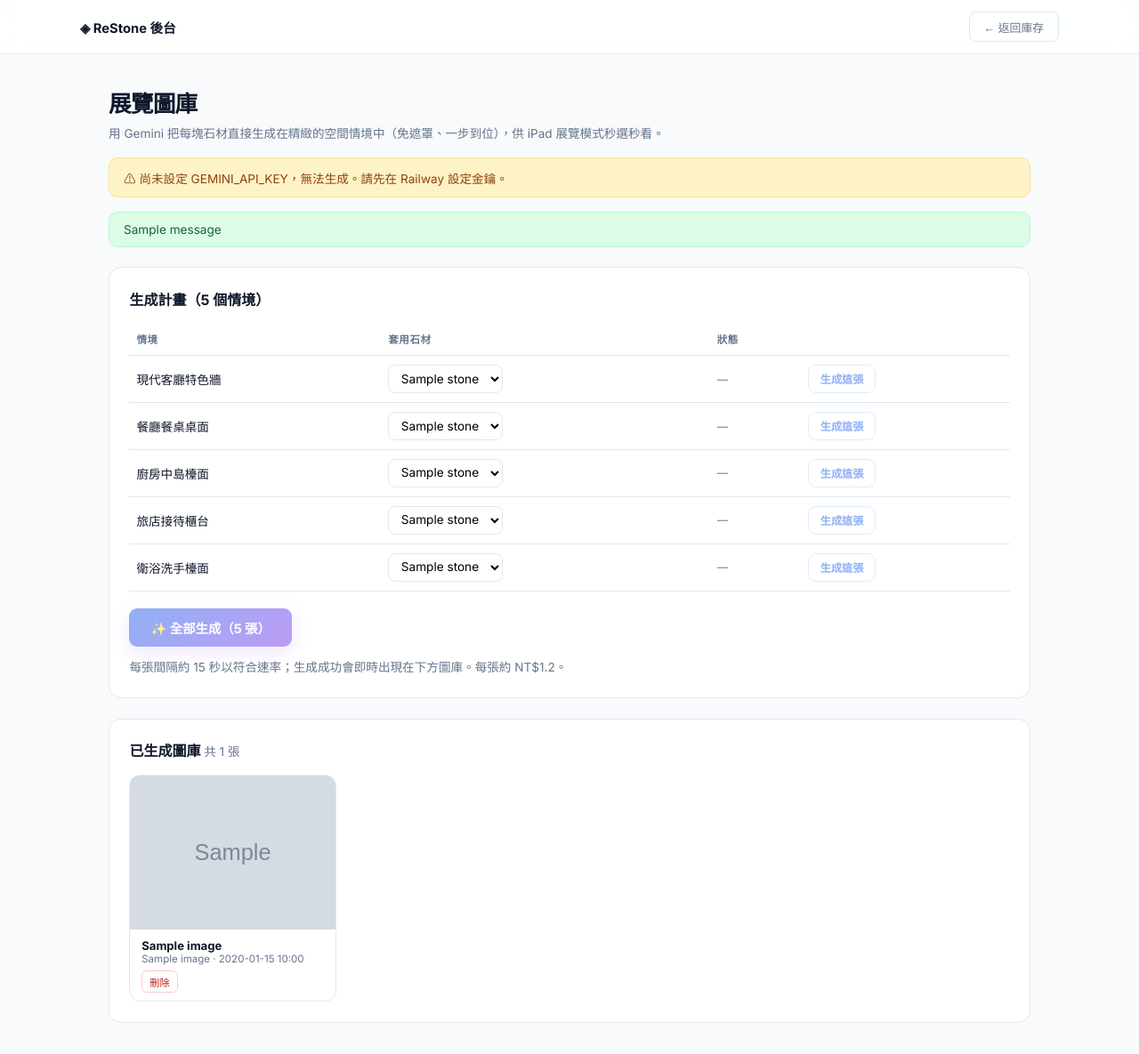
After one commit to clie945-tech/stone-database, a Flask app: page /admin/showcase in a window 1280 px wide. The commit adds this page. Shown: the whole page at 89% size. Run offline with Flask 3, Linux system fonts and the light colour scheme; the visitor is signed in with stand-in values (Sample User, id 1); tables that the repository leaves empty hold one stand-in row (values such as "Sample post"); grey boxes marked "Sample" are stand-in pictures; one stand-in notice (Sample message) is shown.

Commit message:
新增後台「展覽圖庫」：Gemini 批次生成石材 × 空間情境圖
- 5 個空間情境(客廳牆/餐桌/廚房中島/旅店櫃台/衛浴檯面)，用 Gemini
  把實際石材一步到位生成在精緻場景中(免遮罩)，供 iPad 展覽模式使用
- 新增 showcase_images 資料表、/admin/showcase 頁、批次生成 AJAX 端點
  (逐張、429 自動重試、間隔 15 秒)、單張刪除
- 後台庫存頁加入「🖼 展覽圖庫」入口

Co-Authored-By: Claude Opus 4.7 <noreply@anthropic.com>

```diff
--- a/app.py
+++ b/app.py
@@ -496,6 +496,63 @@ def synthesize_with_gemini(design_path, mask_path, stone_photo_path, max_side=12
         return None
 
 
+# 展覽圖庫：5 個空間情境（一步到位，直接把石材生成在場景中）
+SHOWCASE_SCENES = [
+    {'label': '現代客廳特色牆', 'prompt': 'a modern minimalist living room with a full-height feature wall behind the sofa'},
+    {'label': '餐廳餐桌桌面',   'prompt': 'an elegant dining room, close-up hero shot of the rectangular dining table top'},
+    {'label': '廚房中島檯面',   'prompt': 'a contemporary luxury kitchen, focus on the large kitchen island countertop'},
+    {'label': '旅店接待櫃台',   'prompt': 'a boutique hotel lobby, focus on the reception desk front cladding panel'},
+    {'label': '衛浴洗手檯面',   'prompt': 'a high-end hotel bathroom, focus on the vanity countertop and backsplash'},
+]
+
+
+def generate_showcase_scene(stone_photo_path, scene_prompt):
+    """展覽圖庫：把實際石材直接生成在指定空間情境中（單張）。回傳 PIL Image 或 None。"""
+    global _LAST_SYNTH_ERROR
+    _LAST_SYNTH_ERROR = ''
+    try:
+        from io import BytesIO
+        from PIL import Image
+        from google import genai
+        from google.genai import types
+
+        with open(stone_photo_path, 'rb') as f:
+            stone_bytes = f.read()
+        mime = 'image/png' if stone_photo_path.lower().endswith('.png') else 'image/jpeg'
+        prompt = (
+            f'Create a photorealistic interior design photograph: {scene_prompt}. '
+            'The main surface is finished with the EXACT natural stone material shown in the reference image — '
+            'faithfully match its real base colour, veining and pattern. '
+            'High-end architectural interior photography, soft natural daylight, elegant modern styling, '
+            'realistic reflections and shadows, shallow depth of field. No text, no watermark, no people.'
+        )
+        client = genai.Client(api_key=GEMINI_API_KEY)
+        resp = client.models.generate_content(
+            model=GEMINI_IMAGE_MODEL,
+            contents=[prompt, types.Part.from_bytes(data=stone_bytes, mime_type=mime)],
+            config=types.GenerateContentConfig(response_modalities=['TEXT', 'IMAGE']),
+        )
+        parts = getattr(resp, 'parts', None)
+        if not parts:
+            parts = []
+            for cand in (getattr(resp, 'candidates', None) or []):
+                parts += (getattr(getattr(cand, 'content', None), 'parts', None) or [])
+        text_chunks = []
+        for part in (parts or []):
+            inline = getattr(part, 'inline_data', None)
+            if inline and getattr(inline, 'data', None):
+                return Image.open(BytesIO(inline.data)).convert('RGB')
+            if getattr(part, 'text', None):
+                text_chunks.append(part.text)
+        _LAST_SYNTH_ERROR = 'Gemini 未回傳影像。' + (
+            ('模型回應：' + ' '.join(text_chunks)[:160]) if text_chunks else '（無內容）')
+        return None
+    except Exception as e:
+        _LAST_SYNTH_ERROR = f'Gemini {type(e).__name__}: {str(e)[:200]}'
+        print(f'[展覽圖庫生成錯誤] {_LAST_SYNTH_ERROR}')
+        return None
+
+
 def resolve_ai_prompt(stone, custom_prompt=''):
     """決定 inpainting 要用的 prompt（方案 A：讓 AI 實際「看」石材照片）。
     優先序：使用者自訂 > 已快取的 ai_prompt > LLaVA 視覺描述(看真實照片，並快取) > 通用後備。"""
@@ -588,6 +645,15 @@ def init_db():
             stone_name TEXT,
             image_file TEXT,
             prompt TEXT,
+            created_at TIMESTAMP DEFAULT CURRENT_TIMESTAMP
+        );
+
+        CREATE TABLE IF NOT EXISTS showcase_images (
+            id INTEGER PRIMARY KEY AUTOINCREMENT,
+            stone_id INTEGER,
+            stone_name TEXT,
+            scene_label TEXT,
+            image_file TEXT,
             created_at TIMESTAMP DEFAULT CURRENT_TIMESTAMP
         );
     ''')
@@ -1884,6 +1950,79 @@ def admin_reanalyze_prompts():
     return redirect(url_for('admin_dashboard'))
 
 
+@app.route('/admin/showcase')
+@admin_required
+def admin_showcase():
+    """展覽圖庫：用 Gemini 把石材生成在空間情境中，供 iPad 展覽模式使用。"""
+    conn = get_db()
+    stones = conn.execute(
+        "SELECT id, stone_name, stone_type, photo FROM stones WHERE photo IS NOT NULL AND photo != '' ORDER BY id"
+    ).fetchall()
+    images = conn.execute('SELECT * FROM showcase_images ORDER BY created_at DESC, id DESC').fetchall()
+    conn.close()
+    # 預設 5 個情境，各自循環指派一塊石材
+    plan = []
+    for i, scene in enumerate(SHOWCASE_SCENES):
+        plan.append({'scene_index': i, 'label': scene['label'],
+                     'stone_id': stones[i % len(stones)]['id'] if stones else None})
+    return render_template('admin_showcase.html', stones=stones, images=images,
+                           scenes=SHOWCASE_SCENES, plan=plan,
+                           gemini_enabled=bool(GEMINI_API_KEY))
+
+
+@app.route('/admin/api/generate-showcase', methods=['POST'])
+@admin_required
+def admin_generate_showcase():
+    from flask import jsonify
+    if not GEMINI_API_KEY:
+        return jsonify({'error': '未設定 GEMINI_API_KEY，無法生成'}), 400
+    scene_index = request.form.get('scene_index', type=int)
+    stone_id = request.form.get('stone_id', type=int)
+    if scene_index is None or not (0 <= scene_index < len(SHOWCASE_SCENES)) or not stone_id:
+        return jsonify({'error': '參數錯誤'}), 400
+    conn = get_db()
+    stone = conn.execute('SELECT * FROM stones WHERE id = ?', (stone_id,)).fetchone()
+    conn.close()
+    if not stone or not stone['photo']:
+        return jsonify({'error': '石材無照片'}), 400
+    photo = os.path.join(app.config['UPLOAD_FOLDER'], stone['photo'])
+    if not os.path.exists(photo):
+        return jsonify({'error': '找不到石材照片檔案'}), 400
+
+    scene = SHOWCASE_SCENES[scene_index]
+    img = generate_showcase_scene(photo, scene['prompt'])
+    if img is None:
+        reason = _LAST_SYNTH_ERROR or '未回傳影像'
+        throttled = ('429' in reason) or ('RESOURCE_EXHAUSTED' in reason) or ('throttl' in reason.lower())
+        return jsonify({'error': reason, 'throttled': throttled, 'retry_after': 15}), (429 if throttled else 500)
+
+    os.makedirs(app.config['UPLOAD_FOLDER'], exist_ok=True)
+    fn = f'showcase_{secrets.token_hex(8)}.jpg'
+    img.save(os.path.join(app.config['UPLOAD_FOLDER'], fn), 'JPEG', quality=92)
+    name = (stone['stone_name'] if 'stone_name' in stone.keys() and stone['stone_name'] else stone['stone_type'])
+    conn = get_db()
+    conn.execute('INSERT INTO showcase_images (stone_id, stone_name, scene_label, image_file) VALUES (?, ?, ?, ?)',
+                 (stone_id, name, scene['label'], fn))
+    conn.commit()
+    conn.close()
+    return jsonify({'success': True, 'image_url': url_for('static', filename=f'uploads/{fn}'),
+                    'scene_label': scene['label'], 'stone_name': name})
+
+
+@app.route('/admin/showcase/<int:id>/delete', methods=['POST'])
+@admin_required
+def delete_showcase(id):
+    conn = get_db()
+    row = conn.execute('SELECT image_file FROM showcase_images WHERE id = ?', (id,)).fetchone()
+    if row:
+        delete_photo(row['image_file'])
+        conn.execute('DELETE FROM showcase_images WHERE id = ?', (id,))
+        conn.commit()
+        flash('已刪除一張展覽圖', 'success')
+    conn.close()
+    return redirect(url_for('admin_showcase'))
+
+
 @app.route('/api/apply-stone', methods=['POST'])
 def api_apply_stone():
     """接收設計圖 + 遮罩 + stone_id，呼叫 Replicate AI 合成新圖（僅限會員）"""
--- a/templates/admin.html
+++ b/templates/admin.html
@@ -155,6 +155,7 @@
         <button type="submit" class="btn btn-secondary" title="為現有照片建立 AI 索引">🔄 重新索引照片</button>
       </form>
       <button type="button" id="btn-reanalyze" class="btn btn-secondary" title="用視覺 AI 逐張重寫所有石材的 Prompt">✨ 重新分析 Prompt</button>
+      <a href="/admin/showcase" class="btn btn-secondary" title="用 Gemini 生成展覽用情境圖">🖼 展覽圖庫</a>
       <a href="/admin/export/stones" class="btn btn-secondary">↓ 匯出 Excel</a>
       <a href="/admin/add" class="btn btn-primary">＋ 新增石材</a>
     </div>
--- /dev/null
+++ b/templates/admin_showcase.html
@@ -0,0 +1,195 @@
+<!DOCTYPE html>
+<html lang="zh-TW">
+<head>
+  <meta charset="UTF-8" />
+  <meta name="viewport" content="width=device-width, initial-scale=1.0" />
+  <title>展覽圖庫 — ReStone 後台</title>
+  <link rel="icon" type="image/svg+xml" href="/static/favicon.svg">
+  <link href="https://fonts.googleapis.com/css2?family=Inter:wght@400;500;600;700;800&display=swap" rel="stylesheet">
+  <style>
+    *,*::before,*::after{box-sizing:border-box;margin:0;padding:0}
+    :root{--blue:#2563EB;--blue-light:#EFF6FF;--blue-mid:#BFDBFE;--purple:#7C3AED;
+      --text:#0F172A;--text-muted:#64748B;--text-light:#94A3B8;--border:#E2E8F0;--bg:#F8FAFC;--white:#fff}
+    body{font-family:'Inter','Noto Sans TC',sans-serif;background:var(--bg);color:var(--text);min-height:100vh}
+    header{background:rgba(255,255,255,.85);backdrop-filter:blur(12px);border-bottom:1px solid var(--border);padding:0 2rem;position:sticky;top:0;z-index:100}
+    .header-inner{max-width:1100px;margin:0 auto;display:flex;align-items:center;justify-content:space-between;height:60px}
+    .logo{font-size:.92rem;font-weight:700;color:var(--text);text-decoration:none}
+    .btn-link{font-size:.8rem;color:var(--text-muted);text-decoration:none;padding:.4rem 1rem;border-radius:8px;border:1px solid var(--border);font-weight:500}
+    .btn-link:hover{color:var(--blue);border-color:var(--blue-mid);background:var(--blue-light)}
+    .container{max-width:1100px;margin:2.2rem auto;padding:0 2rem}
+    .page-title{font-size:1.6rem;font-weight:800;letter-spacing:-.03em}
+    .page-sub{font-size:.85rem;color:var(--text-muted);margin-top:.4rem;line-height:1.6}
+    .warn{background:#FEF3C7;color:#92400E;border:1px solid #FDE68A;border-radius:10px;padding:.7rem 1rem;font-size:.85rem;margin:1rem 0}
+    .flash{background:#DCFCE7;color:#166534;border:1px solid #BBF7D0;border-radius:10px;padding:.7rem 1rem;font-size:.85rem;margin:1rem 0}
+    .card{background:var(--white);border:1px solid var(--border);border-radius:14px;padding:1.4rem;margin-top:1.4rem}
+    .card h2{font-size:1rem;font-weight:700;margin-bottom:1rem}
+    table{width:100%;border-collapse:collapse}
+    th,td{text-align:left;padding:.6rem .5rem;font-size:.85rem;border-bottom:1px solid var(--border)}
+    th{font-size:.72rem;color:var(--text-muted);font-weight:600;text-transform:uppercase;letter-spacing:.05em}
+    select{font-family:inherit;font-size:.85rem;padding:.4rem .6rem;border:1px solid var(--border);border-radius:8px;background:#fff}
+    .row-status{font-size:.76rem;color:var(--text-muted)}
+    .btn{font-family:inherit;font-weight:700;cursor:pointer;border-radius:9px;border:none;transition:all .15s}
+    .btn-sm{font-size:.76rem;padding:.4rem .8rem;background:var(--white);color:var(--blue);border:1px solid var(--blue-mid)}
+    .btn-sm:hover:not(:disabled){background:var(--blue-light)}
+    .btn-primary{font-size:.9rem;padding:.7rem 1.5rem;color:#fff;background:linear-gradient(135deg,var(--blue),var(--purple));box-shadow:0 6px 20px rgba(124,58,237,.25)}
+    .btn:disabled{opacity:.5;cursor:not-allowed}
+    .actions{margin-top:1.2rem;display:flex;gap:1rem;align-items:center;flex-wrap:wrap}
+    #status{font-size:.82rem;font-weight:600}
+    .grid{display:grid;grid-template-columns:repeat(auto-fill,minmax(220px,1fr));gap:1.2rem;margin-top:1rem}
+    .shot{background:var(--white);border:1px solid var(--border);border-radius:12px;overflow:hidden}
+    .shot .img{aspect-ratio:4/3;background:var(--bg);overflow:hidden;display:block}
+    .shot .img img{width:100%;height:100%;object-fit:cover;display:block}
+    .shot .meta{padding:.6rem .8rem}
+    .shot .scene{font-size:.82rem;font-weight:700}
+    .shot .stone{font-size:.72rem;color:var(--text-muted)}
+    .shot .del{margin-top:.4rem;font-size:.7rem;color:#b91c1c;background:none;border:1px solid #FECACA;border-radius:6px;padding:.2rem .5rem;cursor:pointer}
+    .empty{color:var(--text-muted);font-size:.85rem;padding:1.5rem 0}
+  </style>
+</head>
+<body>
+<header>
+  <div class="header-inner">
+    <a href="/admin" class="logo">◈ ReStone 後台</a>
+    <a href="/admin" class="btn-link">← 返回庫存</a>
+  </div>
+</header>
+
+<div class="container">
+  <div class="page-title">展覽圖庫</div>
+  <div class="page-sub">用 Gemini 把每塊石材直接生成在精緻的空間情境中（免遮罩、一步到位），供 iPad 展覽模式秒選秒看。</div>
+
+  {% if not gemini_enabled %}
+    <div class="warn">⚠ 尚未設定 GEMINI_API_KEY，無法生成。請先在 Railway 設定金鑰。</div>
+  {% endif %}
+
+  {% with messages = get_flashed_messages(with_categories=true) %}
+    {% for category, msg in messages %}<div class="flash">{{ msg }}</div>{% endfor %}
+  {% endwith %}
+
+  <div class="card">
+    <h2>生成計畫（5 個情境）</h2>
+    <table>
+      <thead><tr><th>情境</th><th>套用石材</th><th>狀態</th><th></th></tr></thead>
+      <tbody>
+        {% for p in plan %}
+        <tr data-scene="{{ p.scene_index }}">
+          <td>{{ p.label }}</td>
+          <td>
+            <select class="stone-pick">
+              {% for s in stones %}
+              <option value="{{ s.id }}" {% if s.id == p.stone_id %}selected{% endif %}>{{ s.stone_name or s.stone_type }}</option>
+              {% endfor %}
+            </select>
+          </td>
+          <td class="row-status">—</td>
+          <td><button type="button" class="btn btn-sm gen-one" {% if not gemini_enabled %}disabled{% endif %}>生成這張</button></td>
+        </tr>
+        {% endfor %}
+      </tbody>
+    </table>
+    <div class="actions">
+      <button type="button" id="gen-all" class="btn btn-primary" {% if not gemini_enabled %}disabled{% endif %}>✨ 全部生成（5 張）</button>
+      <span id="status"></span>
+    </div>
+    <div class="page-sub" style="margin-top:.8rem">每張間隔約 15 秒以符合速率；生成成功會即時出現在下方圖庫。每張約 NT$1.2。</div>
+  </div>
+
+  <div class="card">
+    <h2>已生成圖庫 <span style="color:var(--text-muted);font-weight:400;font-size:.85rem">共 <span id="count">{{ images|length }}</span> 張</span></h2>
+    <div class="grid" id="gallery">
+      {% for im in images %}
+      <div class="shot">
+        <a class="img" href="{{ url_for('static', filename='uploads/' + im.image_file) }}" target="_blank">
+          <img src="{{ url_for('static', filename='uploads/' + im.image_file) }}" alt="展覽圖" loading="lazy">
+        </a>
+        <div class="meta">
+          <div class="scene">{{ im.scene_label }}</div>
+          <div class="stone">{{ im.stone_name }} · {{ im.created_at[:16] }}</div>
+          <form method="POST" action="/admin/showcase/{{ im.id }}/delete" onsubmit="return confirm('刪除這張展覽圖？')">
+            <button class="del" type="submit">刪除</button>
+          </form>
+        </div>
+      </div>
+      {% endfor %}
+    </div>
+    {% if not images %}<div class="empty" id="empty-hint">尚未生成任何展覽圖，點上方「全部生成」開始。</div>{% endif %}
+  </div>
+</div>
+
+<script>
+const sleep = ms => new Promise(r => setTimeout(r, ms));
+const SPACING = 15000, MAX_RETRY = 3;
+const gallery = document.getElementById('gallery');
+const statusEl = document.getElementById('status');
+const countEl = document.getElementById('count');
+
+async function genOne(sceneIndex, stoneId, statusCell) {
+  for (let attempt = 0; attempt <= MAX_RETRY; attempt++) {
+    const fd = new FormData();
+    fd.append('scene_index', String(sceneIndex));
+    fd.append('stone_id', String(stoneId));
+    let r;
+    try { r = await fetch('/admin/api/generate-showcase', { method:'POST', body:fd }); }
+    catch(e){ return { ok:false, reason:'網路錯誤' }; }
+    if (r.status === 429) {
+      let wait = SPACING;
+      try { const j = await r.json(); if (j.retry_after) wait = j.retry_after*1000; } catch(e){}
+      if (statusCell) statusCell.textContent = `限速，等待重試…`;
+      if (attempt < MAX_RETRY) { await sleep(wait); continue; }
+      return { ok:false, reason:'限速重試多次仍失敗' };
+    }
+    let data={}; try { data = await r.json(); } catch(e){}
+    if (r.ok && data.success) return { ok:true, data };
+    return { ok:false, reason: data.error || ('HTTP '+r.status) };
+  }
+  return { ok:false, reason:'未知錯誤' };
+}
+
+function addToGallery(d) {
+  const hint = document.getElementById('empty-hint'); if (hint) hint.remove();
+  const div = document.createElement('div');
+  div.className = 'shot';
+  div.innerHTML = `<a class="img" href="${d.image_url}" target="_blank"><img src="${d.image_url}" alt="展覽圖"></a>`
+    + `<div class="meta"><div class="scene">${d.scene_label}</div><div class="stone">${d.stone_name} · 剛生成</div></div>`;
+  gallery.prepend(div);
+  countEl.textContent = parseInt(countEl.textContent || '0') + 1;
+}
+
+async function runRow(tr) {
+  const sceneIndex = parseInt(tr.dataset.scene);
+  const stoneId = tr.querySelector('.stone-pick').value;
+  const cell = tr.querySelector('.row-status');
+  cell.textContent = '生成中…';
+  const res = await genOne(sceneIndex, stoneId, cell);
+  if (res.ok) { cell.textContent = '✓ 完成'; addToGallery(res.data); }
+  else cell.textContent = '✗ ' + res.reason;
+  return res.ok;
+}
+
+document.querySelectorAll('.gen-one').forEach(btn => {
+  btn.addEventListener('click', async () => {
+    btn.disabled = true;
+    await runRow(btn.closest('tr'));
+    btn.disabled = false;
+  });
+});
+
+document.getElementById('gen-all').addEventListener('click', async () => {
+  const rows = Array.from(document.querySelectorAll('tr[data-scene]'));
+  const allBtn = document.getElementById('gen-all');
+  allBtn.disabled = true;
+  document.querySelectorAll('.gen-one').forEach(b => b.disabled = true);
+  let ok = 0, fail = 0;
+  for (let i = 0; i < rows.length; i++) {
+    statusEl.textContent = `生成中… ${i+1}/${rows.length}（成功 ${ok}、失敗 ${fail}）`;
+    const good = await runRow(rows[i]);
+    good ? ok++ : fail++;
+    if (i < rows.length - 1) await sleep(SPACING);
+  }
+  statusEl.textContent = `完成：${ok} 成功 / ${fail} 失敗`;
+  allBtn.disabled = false;
+  document.querySelectorAll('.gen-one').forEach(b => b.disabled = false);
+});
+</script>
+</body>
+</html>
```
